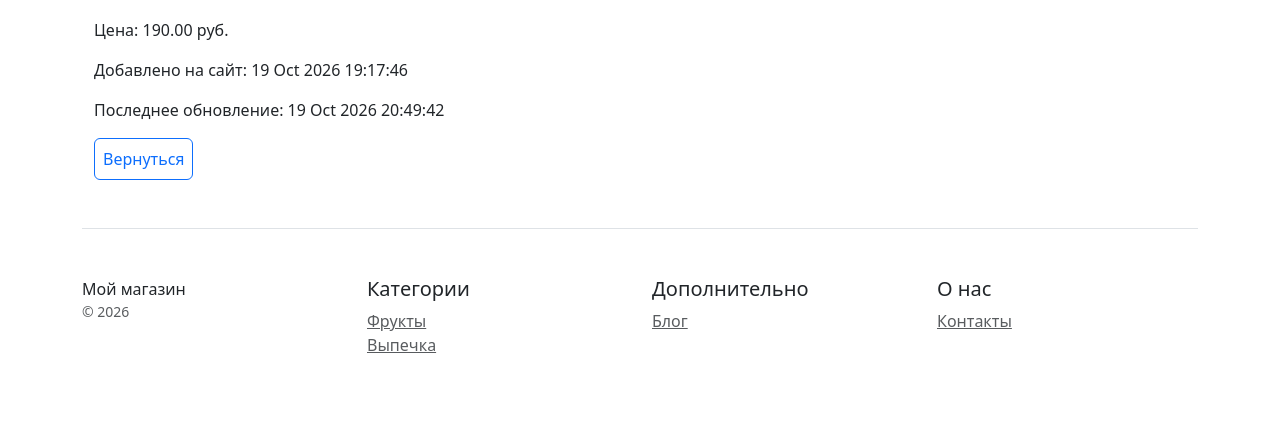
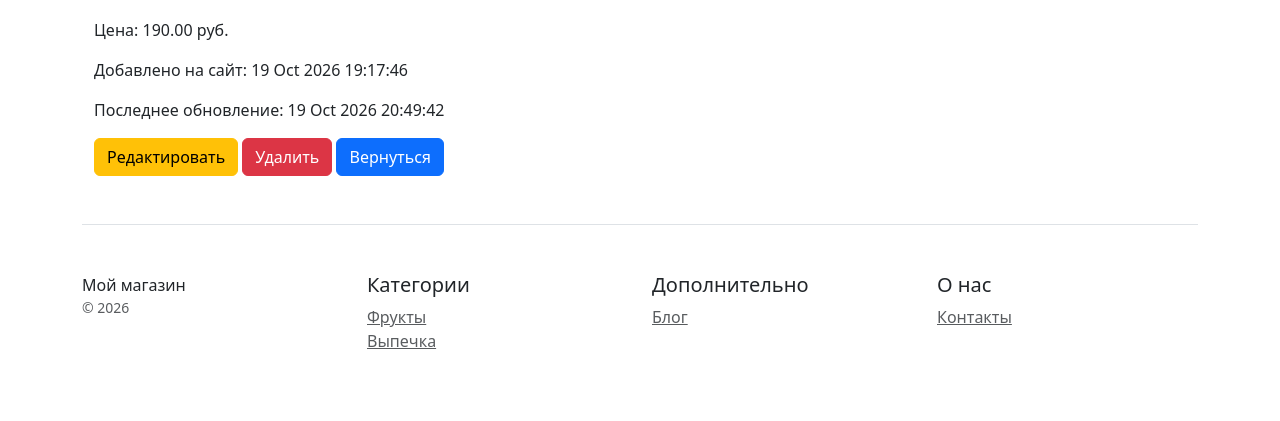
Before and after one commit to Romanovatm/DjangoProject, a Django app: page /product_details/2/ in a window 1280 px wide. Shown: the part 522-943 px from the top of the page. After the commit the page ends 871 px from the top, so only its background shows below. Run offline with Django 5.2, Linux system fonts and the light colour scheme; data comes from the database, SQL or seed files in the repository; some libraries are stand-ins or nearby versions.

Commit message:
Add buttons: edit, delete

```diff
--- a/catalog/templates/product_details.html
+++ b/catalog/templates/product_details.html
@@ -12,6 +12,8 @@
     <p>Цена: {{ product.price }} руб.</p>
     <p>Добавлено на сайт: {{ product.created_at|date:"d M Y H:i:s" }}</p>
     <p>Последнее обновление: {{ product.updated_at|date:"d M Y H:i:s" }}</p>
-    <a class="p-2 btn btn-outline-primary" href="{% url 'catalog:home' %}">Вернуться</a>
+    <a href="{% url 'catalog:product_update' product.pk %}" class="btn btn-warning">Редактировать</a>
+    <a href="{% url 'catalog:product_delete' product.pk %}" class="btn btn-danger">Удалить</a>
+    <a href="{% url 'catalog:home' %}" class="btn btn-primary">Вернуться</a>
 </div>
 {% endblock %}
```
